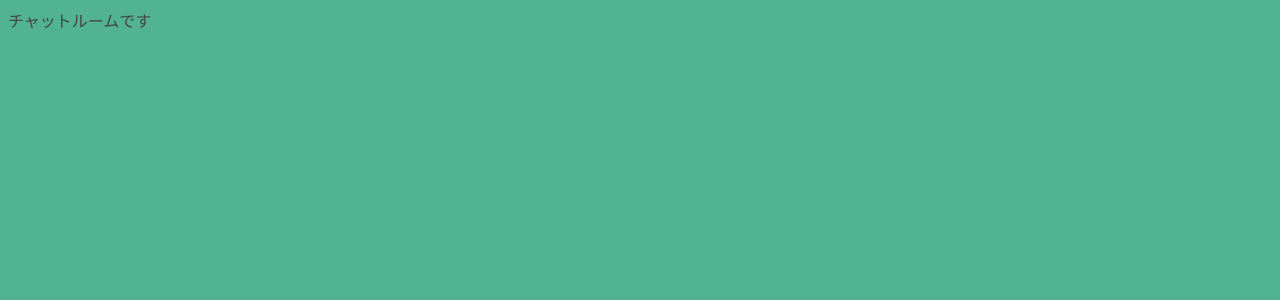
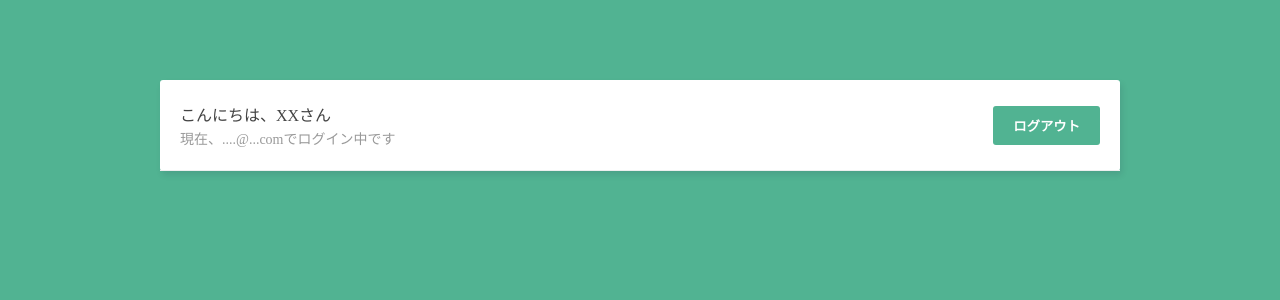
Before and after one commit to koheihida/rails_chat, a Vue app in the folder live-chat-vuejs/: page /chatroom in a window 1280 px wide. Shown: the top 300 px of the page. Built offline with nearby package versions, Linux system fonts and the light colour scheme.

Commit message:
Navbar.vueの表示実装

```diff
--- a/live-chat-vuejs/src/views/Chatroom.vue
+++ b/live-chat-vuejs/src/views/Chatroom.vue
@@ -1,10 +1,15 @@
 <template>
-  <div>チャットルームです</div>
+  <div class="container">
+    <Navbar />
+  </div>
 </template>
 
 <script>
-export default {
-}
+  import Navbar from '../components/Navbar'
+  export default {
+    components:{ Navbar },
+  }
+
 </script>
 
 <style scoped>
```
